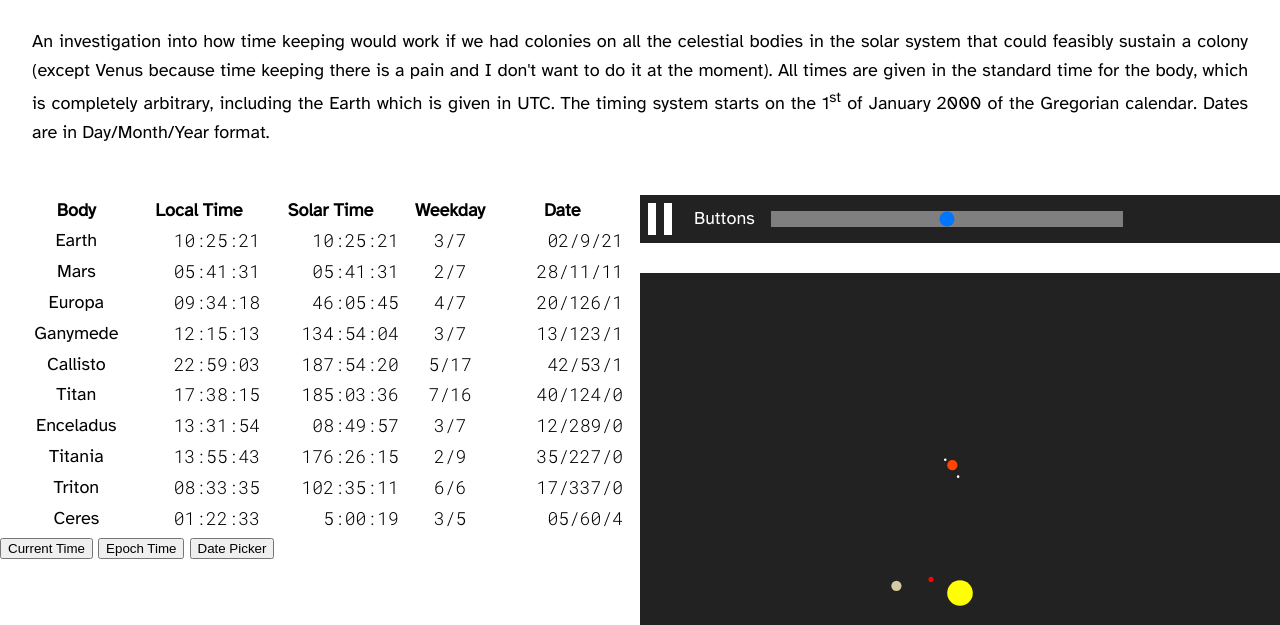
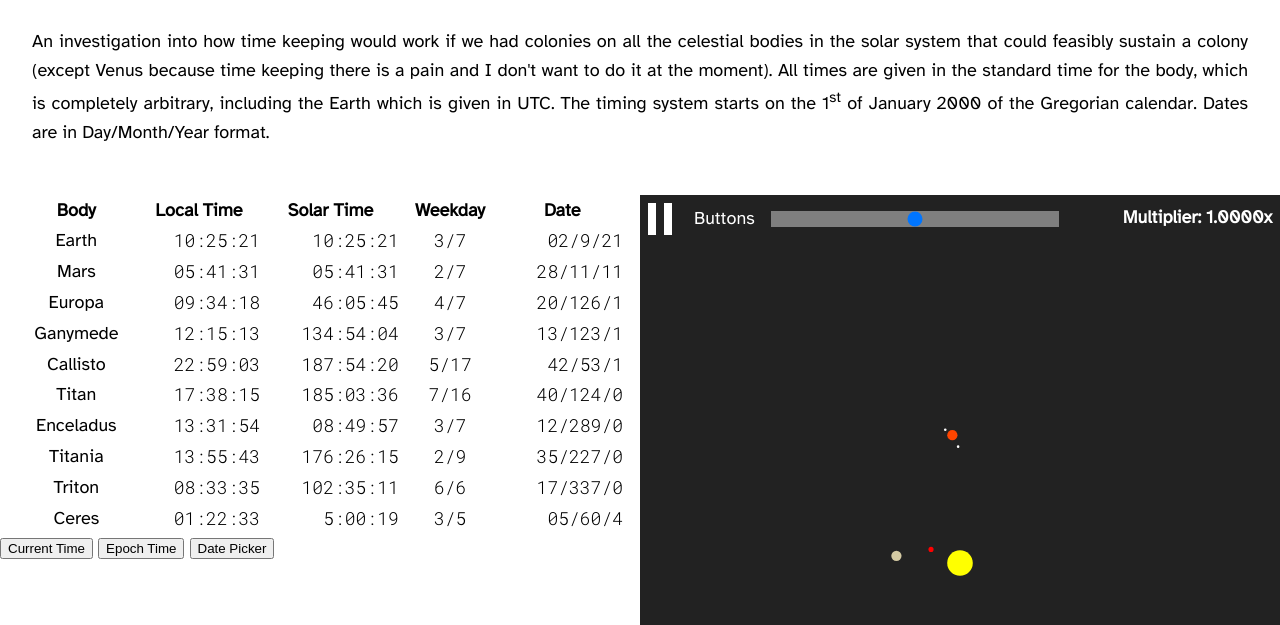
Before and after one commit to alex-adler/alex-adler.github.io, a plain HTML site: page SpaceTime.html in a window 1280 px wide. Shown: the part 169-794 px from the top of the page. Drawn offline with Linux system fonts and the light colour scheme.

Commit message:
Properly scaling slider

```diff
--- a/css/kairos.css
+++ b/css/kairos.css
@@ -104,7 +104,7 @@ td p {
 	margin-top: 1rem;
 	float: left;
 	-webkit-appearance: none;
-	width: 55%;
+	width: calc(100% - 22rem);
 	height: 1rem;
 	background: #ffffff6b;
 	outline: none;
@@ -113,11 +113,6 @@ td p {
 	transition: opacity 0.2s;
 	cursor: pointer;
 }
-
-/*
-.slider:hover {
-	opacity: 1;
-} */
 
 /* .slider::-webkit-slider-thumb {
 	-webkit-appearance: none;
@@ -145,26 +140,6 @@ td p {
 	/* padding: 1rem; */
 	display: none;
 }
-
-/* #fast-rewind:hover path {
-	fill: #ffffff;
-	cursor: pointer;
-}
-
-#rewind:hover path {
-	fill: #ffffff;
-	cursor: pointer;
-}
-
-#forward:hover path {
-	fill: #ffffff;
-	cursor: pointer;
-}
-
-#fast-forward:hover path {
-	fill: #ffffff;
-	cursor: pointer;
-} */
 
 #speed-buttons svg:hover path {
 	fill: #ffffff;
```
